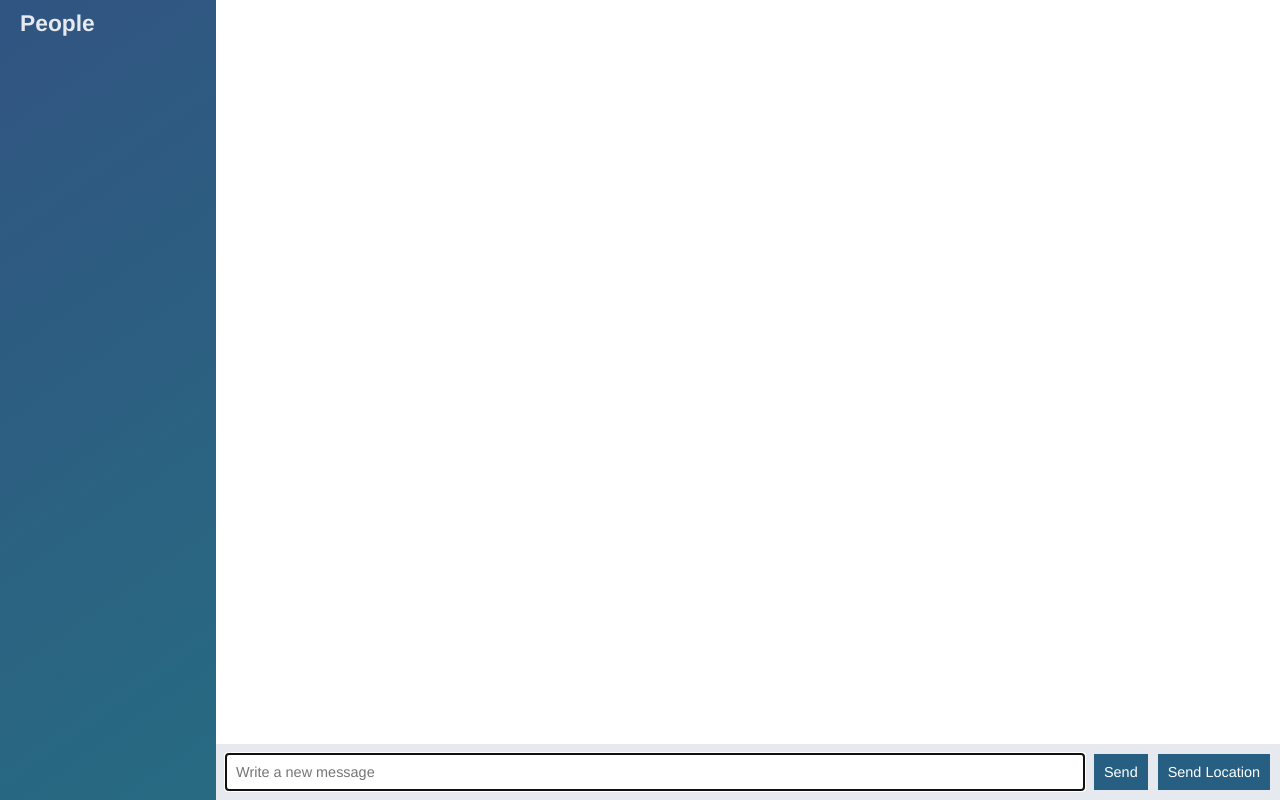
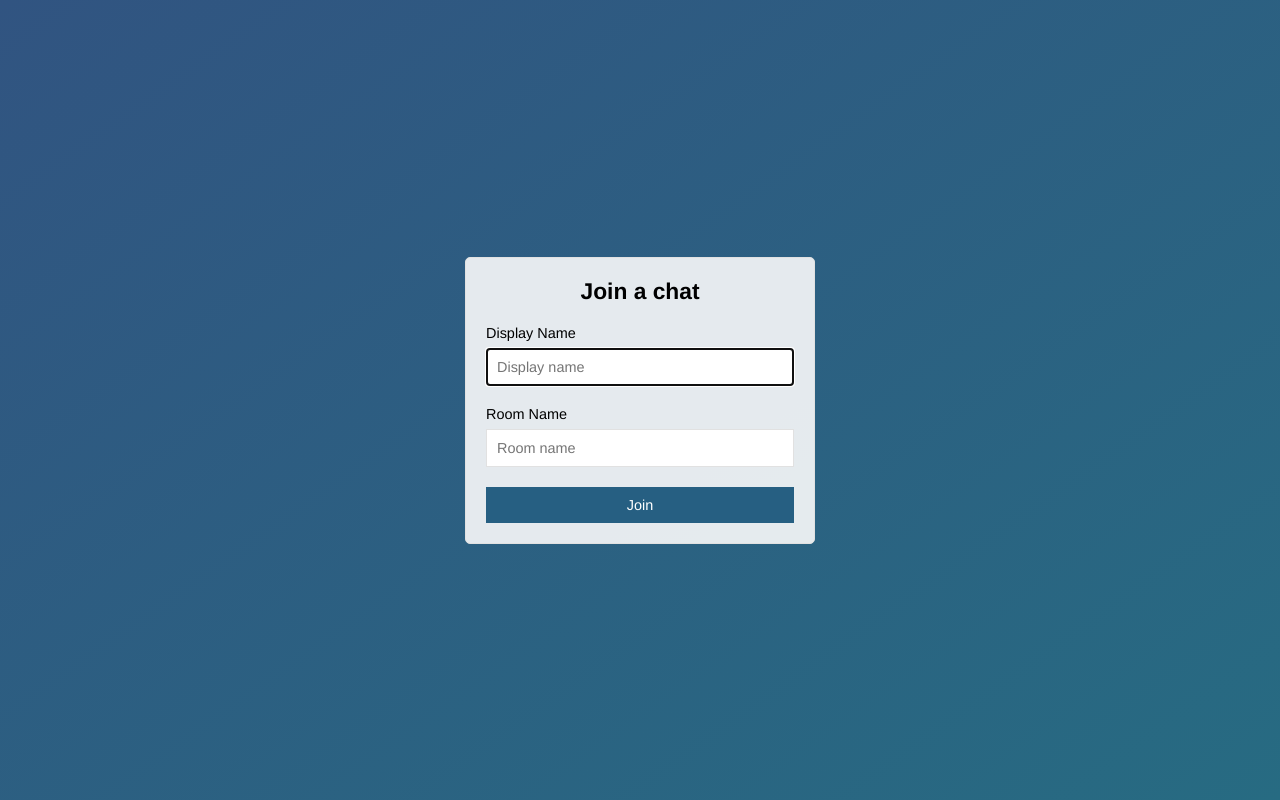
Before and after one commit to minhdao911/node-chat-app, a website: page public/index.html in a window 1280 px wide. Drawn offline with nearby package versions, Linux system fonts and the light colour scheme; no server answers.

Commit message:
Add join page

```diff
--- a/public/css/styles.css
+++ b/public/css/styles.css
@@ -58,7 +58,7 @@ button:disabled {
   border-radius: 5px;
   padding: 0px 20px;
   margin: 20px;
-  width: 230px;
+  width: 350px;
 }
 
 .form-field {
--- a/public/index.html
+++ b/public/index.html
@@ -1,65 +1,30 @@
-
 <!DOCTYPE html>
 <html>
   <head>
     <meta charset="utf-8">
-    <title>Chat App</title>
-    <link rel="stylesheet" type="text/css" href="/css/styles.css">
+    <title>Join | ChatApp</title>
+    <meta name="viewport" content="width=device-width, initial-scale=1, user-scalable=no">
+    <link rel="stylesheet" href="/css/styles.css">
   </head>
-  <body class="chat">
-    <div class="chat__sidebar">
-      <h3>People</h3>
-      <div id="users">
-
-      </div>
+  <body class="centered-form">
+    <div class="centered-form__form">
+      <form action="/chat.html">
+        <div class="form-field">
+          <h3>Join a chat</h3>
+        </div>
+        <div class="form-field">
+          <label>Display Name</label>
+          <input type="text" name="name" placeholder="Display name" autofocus>
+        </div>
+        <div class="form-field">
+          <label>Room Name</label>
+          <input type="text" name="name" placeholder="Room name">
+        </div>
+        <div class="form-field">
+          <button type="submit">Join</button>
+        </div>
+      </form>
     </div>
 
-    <div class="chat__main">
-      <ol id="messages" class="chat__messages">
-
-      </ol>
-      <div class="chat__footer">
-        <form id="message-form">
-          <input type="text" name="message" placeholder="Write a new message" autofocus autocomplete="off">
-          <button  type="submit">Send</button>
-        </form>
-        <button type="button" id="send-location">Send Location</button>
-      </div>
-    </div>
-
-    <script id="message-template" type="text/template">
-      <li class="message">
-        <div class="message__title">
-          <h4>{{from}}</h4>
-          <span>{{createdAt}}</span>
-        </div>
-        <div class="message__body">
-          <p>{{text}}</p>
-        </div>
-      </li>
-    </script>
-
-    <script id="message-location-template" type="text/template">
-      <li class="message">
-        <div class="message__title">
-          <h4>{{from}}</h4>
-          <span>{{createdAt}}</span>
-        </div>
-        <div class="message__body">
-          <p>
-            <a href="{{url}}" target="_blank">My current location</a>
-          </p>
-        </div>
-      </li>
-    </script>
-
-    <script type="text/javascript" src="/socket.io/socket.io.js"></script>
-    <script
-      src="https://code.jquery.com/jquery-3.2.1.min.js"
-      integrity="sha256-hwg4gsxgFZhOsEEamdOYGBf13FyQuiTwlAQgxVSNgt4="
-      crossorigin="anonymous"></script>
-    <script type="text/javascript" src="/js/libs/moment.js"></script>
-    <script type="text/javascript" src="/js/libs/mustache.js"></script>
-    <script type="text/javascript" src="/js/index.js"></script>
   </body>
 </html>
```
Also changed, not shown: public/chat.html (added, +65 -0 lines), public/js/chat.js (renamed from public/js/index.js).
